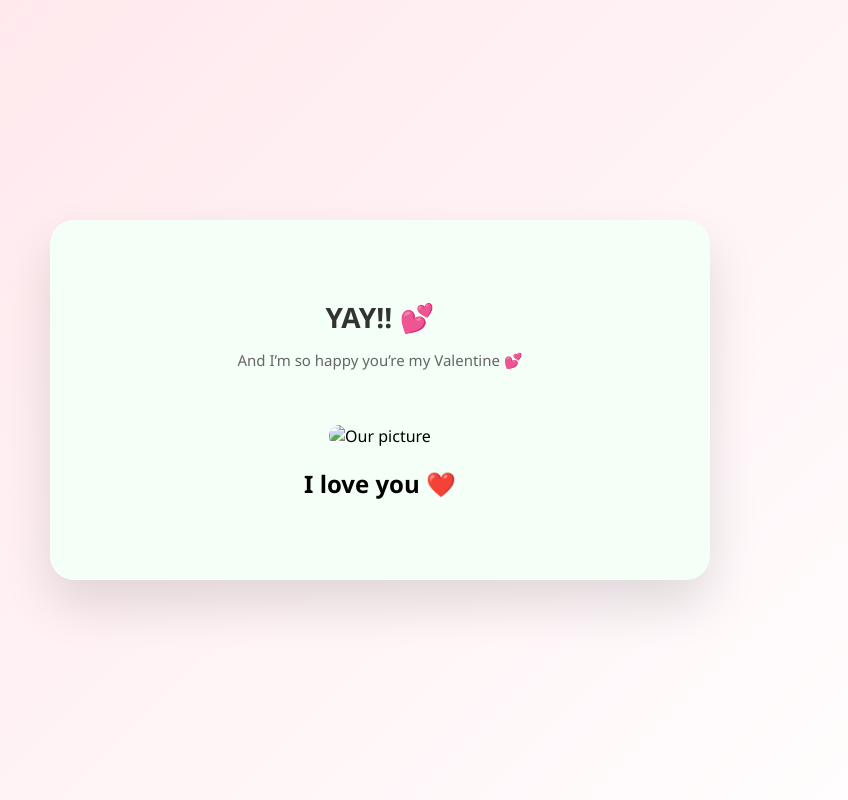
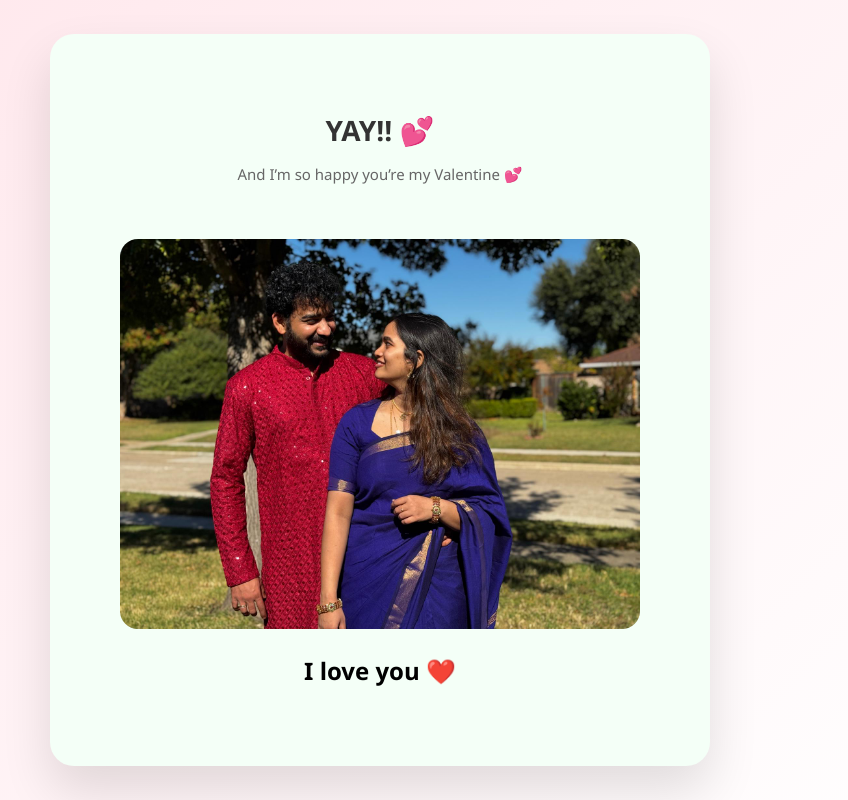
Before and after one commit to akalyani426-commits/Valentine, a plain HTML site: page index.html in a window 1280 px wide. Both pictures are taken after a click on the button "YES". Shown: the whole page, without its empty margins (260-1108 px from the left). Drawn offline with Linux system fonts and the light colour scheme.

Commit message:
Add files via upload

```diff
--- a/index.html
+++ b/index.html
@@ -108,7 +108,7 @@
       card.innerHTML = `
         <h1>YAY!! 💕</h1>
         <p>And I’m so happy you’re my Valentine 💕</p>
-        <img src="us.jpg" alt="Our picture">
+        <img src="us.jpeg" alt="Our picture">
 		 <h2>I love you ❤️</h1>
 
       `;
```
